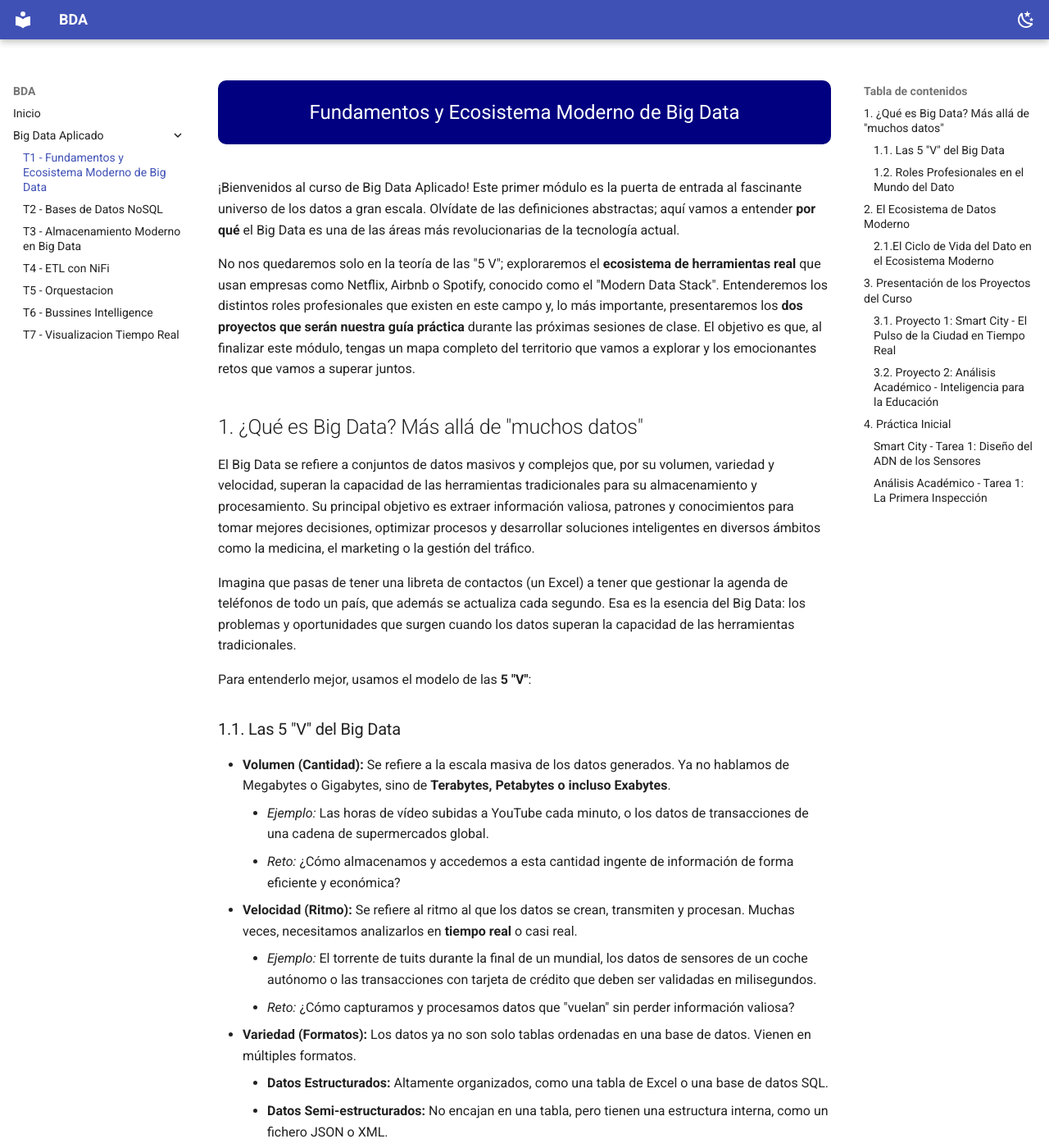
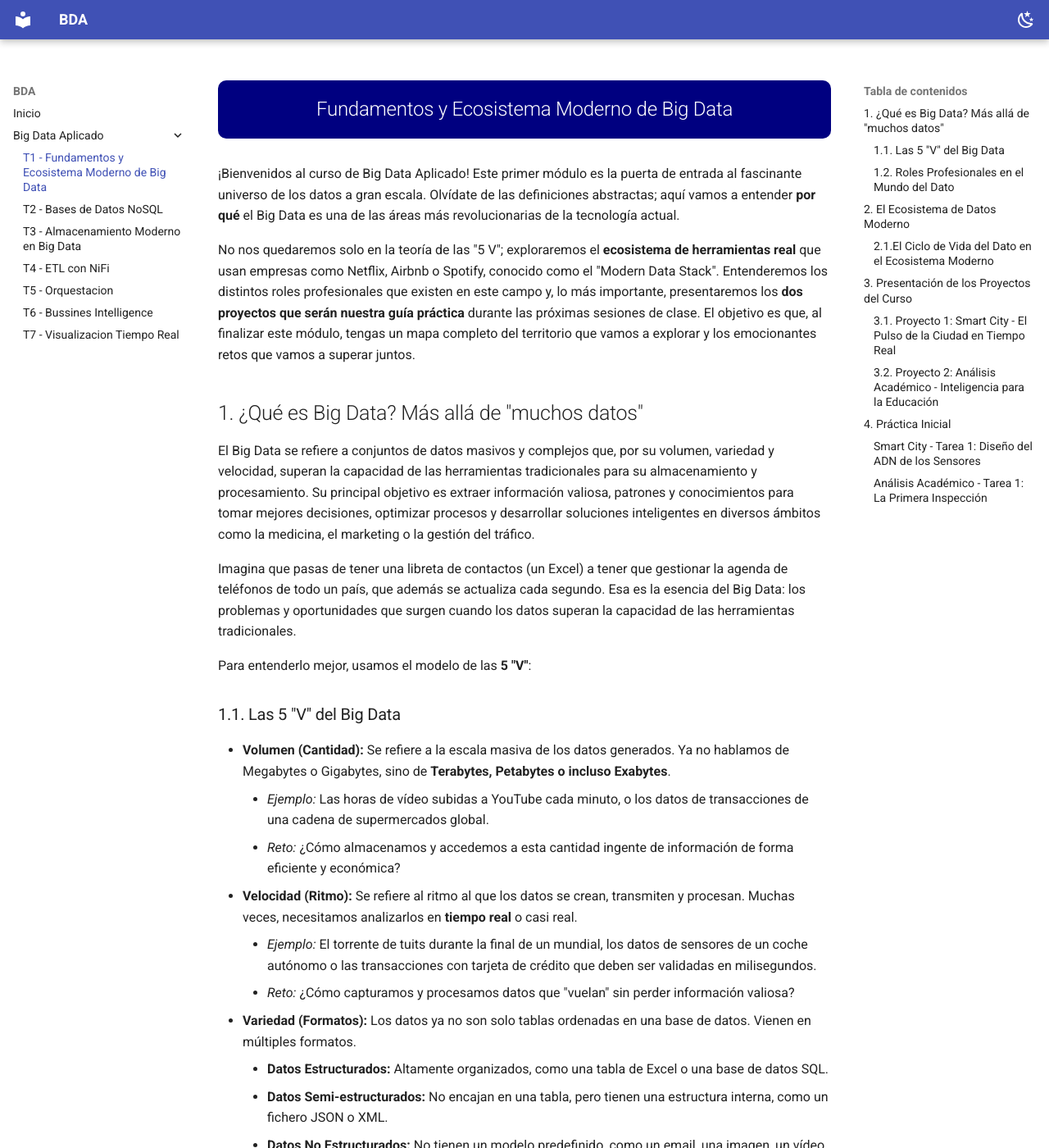
Before and after one commit to luisgarciabonifaz/BDA, an MkDocs documentation site: the page built from docs/T_01_Fundamentos_BigData/Fundamentos_BigData.md, in a window 1280 px wide and 1400 px high. Shown: the whole window at 82% size. Built offline with MkDocs 1.6.1 and Material for MkDocs 9.7.7, drawn with Linux system fonts in a browser that asks for light colours.

Commit message:
Arreglo definitivo cabeceras

```diff
--- a/docs/T_01_Fundamentos_BigData/Fundamentos_BigData.md
+++ b/docs/T_01_Fundamentos_BigData/Fundamentos_BigData.md
@@ -1,9 +1,4 @@
-
-<div class="titulo">
-   Fundamentos y Ecosistema Moderno de Big Data
-</div>
-
-#
+# Fundamentos y Ecosistema Moderno de Big Data
 
 ¡Bienvenidos al curso de Big Data Aplicado! Este primer módulo es la puerta de entrada al fascinante universo de los datos a gran escala. Olvídate de las definiciones abstractas; aquí vamos a entender **por qué** el Big Data es una de las áreas más revolucionarias de la tecnología actual.
 
--- a/docs/css/custom.css
+++ b/docs/css/custom.css
@@ -46,3 +46,18 @@
     min-width: 280px; /* Ancho mínimo para evitar que se colapsen demasiado */
     padding: 15px;
  }
+
+/* ==== Estilo visual para los títulos principales (h1) ==== */
+.md-content h1:first-of-type {
+  background-color: navy;       /* Fondo azul oscuro */
+  color: white;                 /* Texto blanco */
+  padding: 20px;                /* Espaciado interno */
+  font-size: 1.5em;             /* Tamaño de fuente similar al .titulo */
+  border-radius: 10px;          /* Bordes redondeados */
+  text-align: center;           /* Centrar el texto */
+  display: flex;                /* Centrado flexible */
+  align-items: center;          /* Centrado vertical */
+  justify-content: center;      /* Centrado horizontal */
+  gap: 15px;                    /* Espacio si añades iconos o imágenes */
+  margin-bottom: 1.5rem;        /* Espacio con el siguiente contenido */
+}
```
Also changed, not shown: docs/T_02_NoSQL/BD_NoSQL.md (+1 -5 lines).
